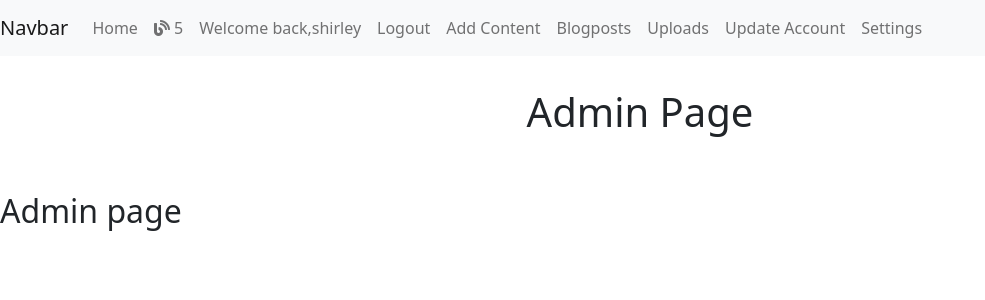
After one commit to phase5lhcm/flask-blog, a Flask app: page /admin-page in a window 1280 px wide. The commit adds this page. Shown: the top 300 px of the page, without its empty margins (0-985 px from the left). Run offline with Flask 2, Linux system fonts and the light colour scheme; a user stored in the database is signed in; some libraries are stand-ins or nearby versions.

Commit message:
Add administrator page

```diff
--- a/blogposts/routes.py
+++ b/blogposts/routes.py
@@ -15,6 +15,15 @@ logging.basicConfig(level=logging.DEBUG)
 @app.route("/")
 def home():
     return render_template('homepage.html')
+
+@app.route("/admin-page")
+def administrator():
+    id = current_user.id
+    if id == 1:
+        return render_template('admin_page.html')
+    else:
+        flash('Not authorized')
+        return redirect(url_for('home'))
 
 @app.route("/register", methods=['GET', 'POST'])
 def register():
--- /dev/null
+++ b/blogposts/templates/admin_page.html
@@ -0,0 +1,14 @@
+{%extends 'layout.html' %} {% block title%} Admin {% endblock%} {% block
+content%}
+
+<h1>Admin Page</h1>
+<br />
+
+<div>
+    <h2>Admin page</h2>
+</div>
+
+<h2></h2>
+<br />
+
+{%endblock%}
--- a/blogposts/templates/layout.html
+++ b/blogposts/templates/layout.html
@@ -105,6 +105,13 @@
                             >Update Account</a
                         >
                     </li>
+                    {% if current_user.id == 1%}
+                    <li class="nav-item">
+                        <a class="nav-link" href="{{url_for('administrator')}}"
+                            >Settings</a
+                        >
+                    </li>
+                    {% endif%}
                 </ul>
                 {% else %}
                 <ul class="navbar-nav mr-auto">
```
Also changed, not shown: blogposts/blogposts.db.
